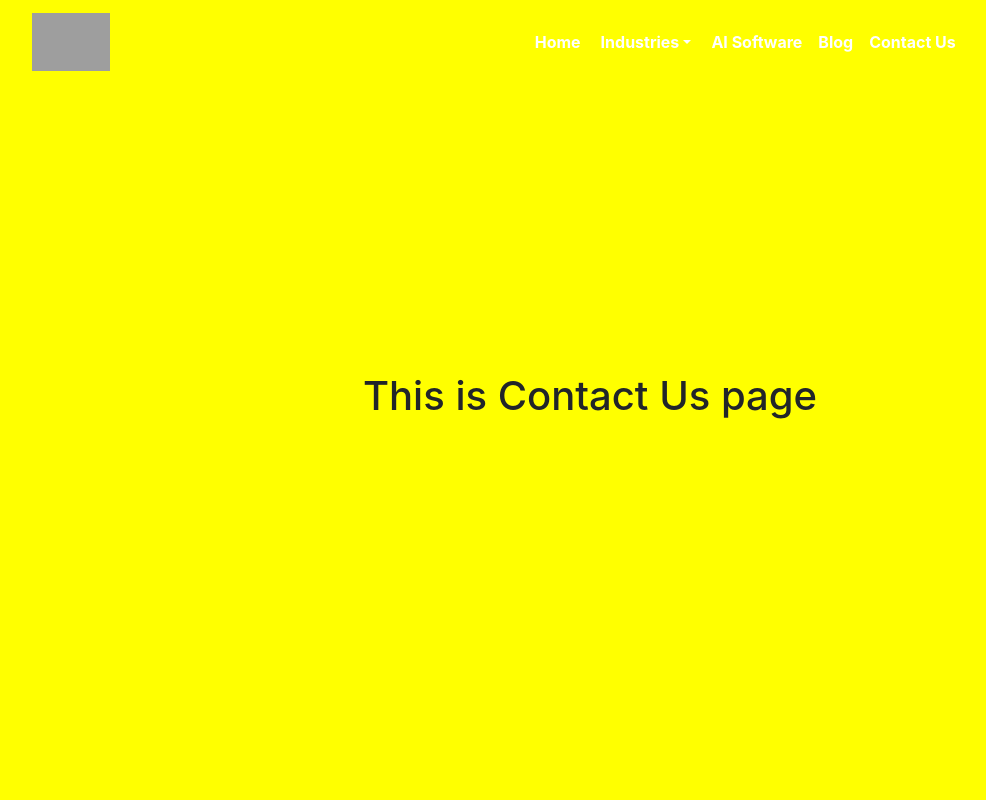
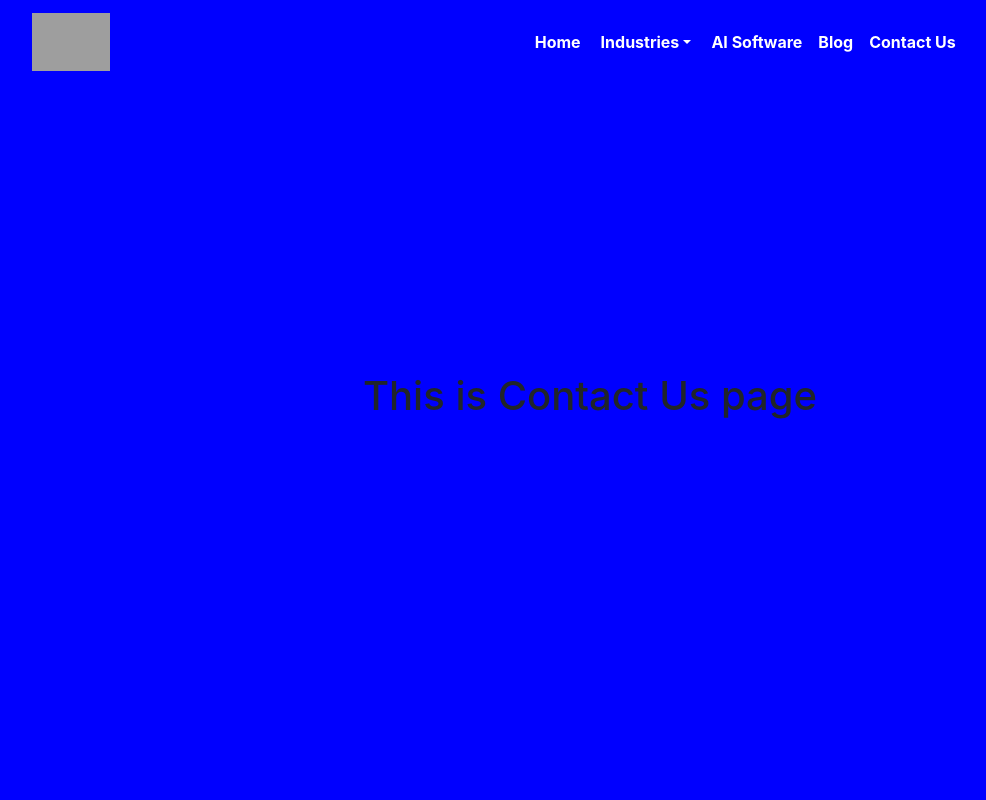
Before and after one commit to rajinrk/NTWIST, a React (Create React App) app: page /contactUs in a window 1280 px wide. Shown: the top 800 px of the page, without its empty margins (50-1036 px from the left). Built offline with nearby package versions, Linux system fonts and the light colour scheme; grey boxes are pictures that could not be loaded.

Commit message:
some css changed

```diff
--- a/src/components/Home.js
+++ b/src/components/Home.js
@@ -1,5 +1,3 @@
-
-// import construction from './../assets/factory.jpg'
 import { useNavigate } from 'react-router-dom'
 import '../components/Home.css'
 
--- a/src/components/pages/contactUs.js
+++ b/src/components/pages/contactUs.js
@@ -1,6 +1,6 @@
 export default function ContactUs(){
     return(
-        <div style={{display:'flex',justifyContent:"center",alignItems:"center",width:'100%',height:'100vh',backgroundColor:'yellow'}}>
+        <div style={{display:'flex',justifyContent:"center",alignItems:"center",width:'100%',height:'100vh',backgroundColor:'blue'}}>
             <h1>This is Contact Us page</h1>
         </div>
     )
```
